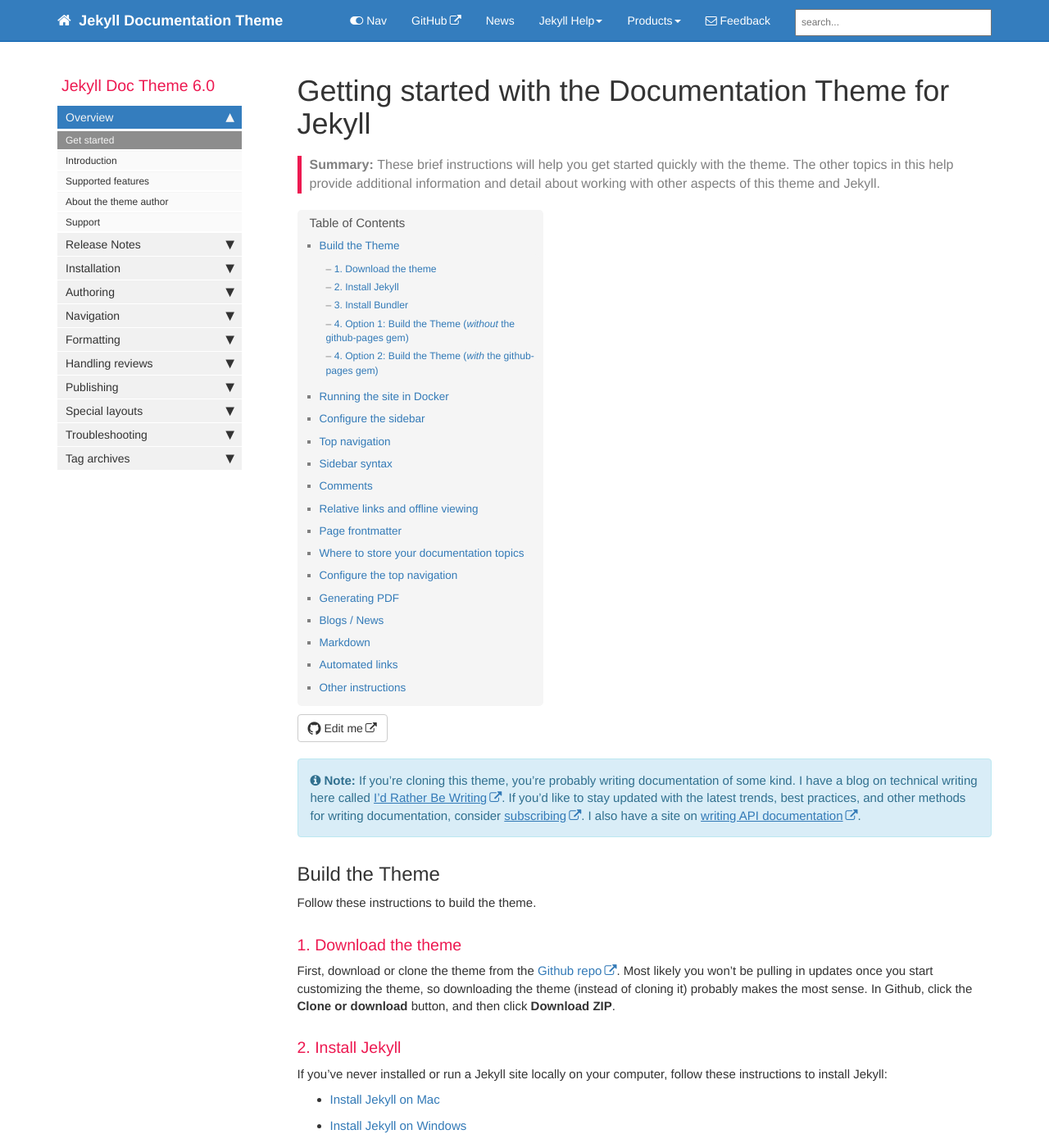
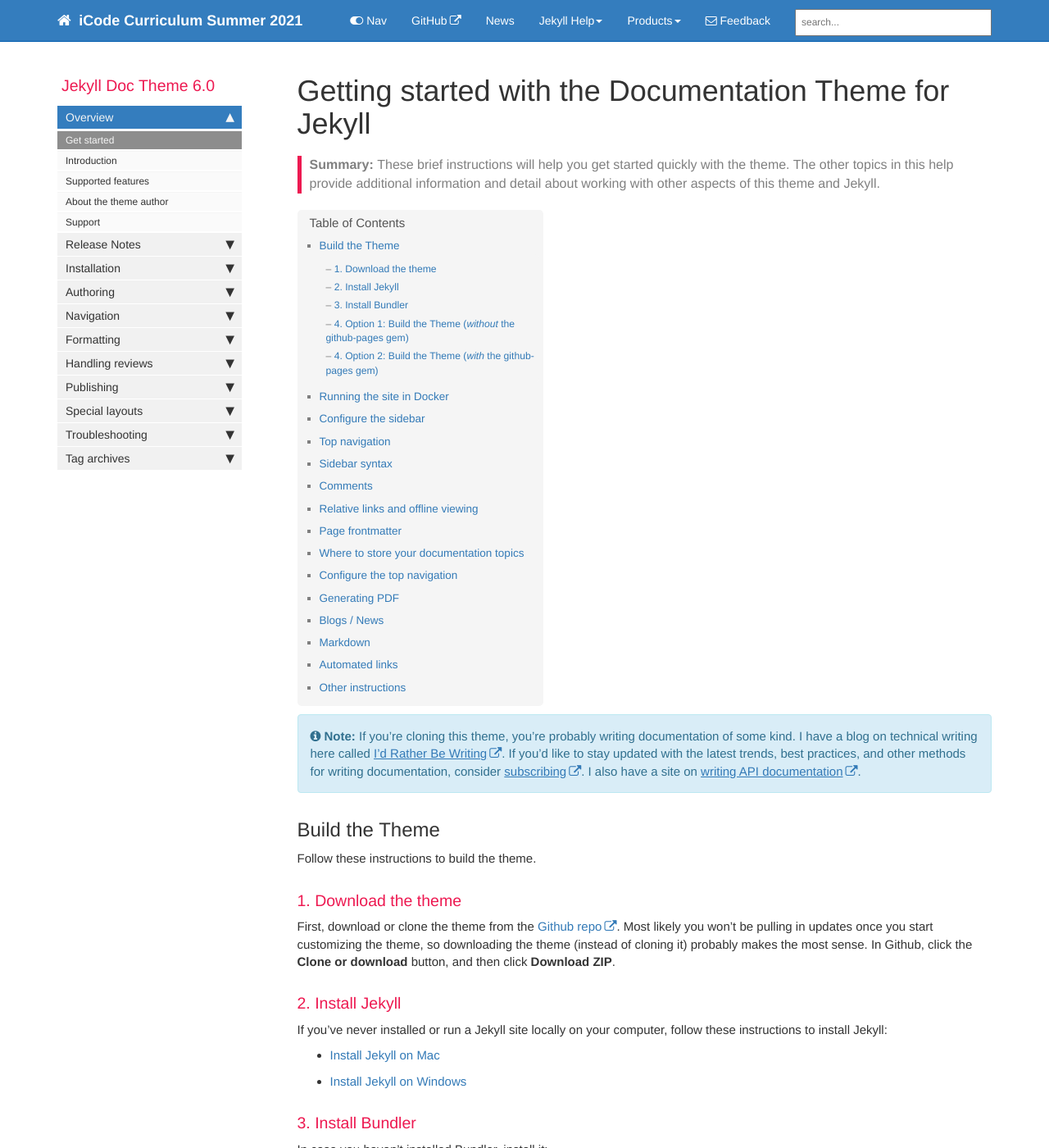
Before and after one commit to sarahmfrost/iCodeCurriculum, a Jekyll site: the page built from docs/index.md, in a window 1280 px wide and 1400 px high. Shown: the whole window at 82% size. Built offline with Jekyll 4.4.1, drawn with Linux system fonts in a browser that asks for light colours; comment, search, counter and statistics services are not loaded; some of the changed text lies outside the part shown.

Commit message:
Update _config.yml

```diff
--- a/docs/_config.yml
+++ b/docs/_config.yml
@@ -3,22 +3,22 @@ repository: tomjoht/documentation-theme-jekyll
 output: web
 # this property is useful for conditional filtering of content that is separate from the PDF.
 
-topnav_title: Jekyll Documentation Theme
+topnav_title: iCode Curriculum Summer 2021
 # this appears on the top navigation bar next to the home button
 
-site_title: Jekyll theme for documentation
+site_title: iCode Summer 2021
 # this appears in the html browser tab for the site title (seen mostly by search engines, not users)
 
-company_name: Your company
+#company_name: Your company
 # this appears in the footer
 
-github_editme_path: tomjoht/documentation-theme-jekyll/blob/gh-pages/
+#github_editme_path: tomjoht/documentation-theme-jekyll/blob/gh-pages/
 # if you're using Github, provide the basepath to the branch you've created for reviews, following the sample here. if not, leave this value blank.
 
 # gitlab_editme_path: tomjoht/documentation-theme-jekyll/blob/gh-pages/
 # if you're using GitLab, provide the basepath to the branch you've created for reviews, following the sample here. if not, leave this value blank.
 
-google_analytics: UA-66296557-1
+#google_analytics: UA-66296557-1
 # if you have google-analytics ID, put it in. if not, edit this value to blank.
 
 host: 127.0.0.1
@@ -33,9 +33,9 @@ exclude:
   - vendor
 # these are the files and directories that jekyll will exclude from the build
 
-feedback_subject_line: Jekyll documentation theme
+#feedback_subject_line: Jekyll documentation theme
 
-feedback_email: tomjoht@gmail.com
+#feedback_email: tomjoht@gmail.com
 # used as a contact email for the Feedback link in the top navigation bar
 
 # feedback_disable: true
@@ -106,7 +106,7 @@ sidebars:
 - product2_sidebar
 - other
 
-description: "Intended as a documentation theme based on Jekyll for technical writers documenting software and other technical products, this theme has all the elements you would need to handle multiple products with both multi-level sidebar navigation, tags, and other documentation features."
+#description: "Intended as a documentation theme based on Jekyll for technical writers documenting software and other technical products, this theme has all the elements you would need to handle multiple products with both multi-level sidebar navigation, tags, and other documentation features."
 # the description is used in the feed.xml file
 
 # needed for sitemap.xml file only
```
